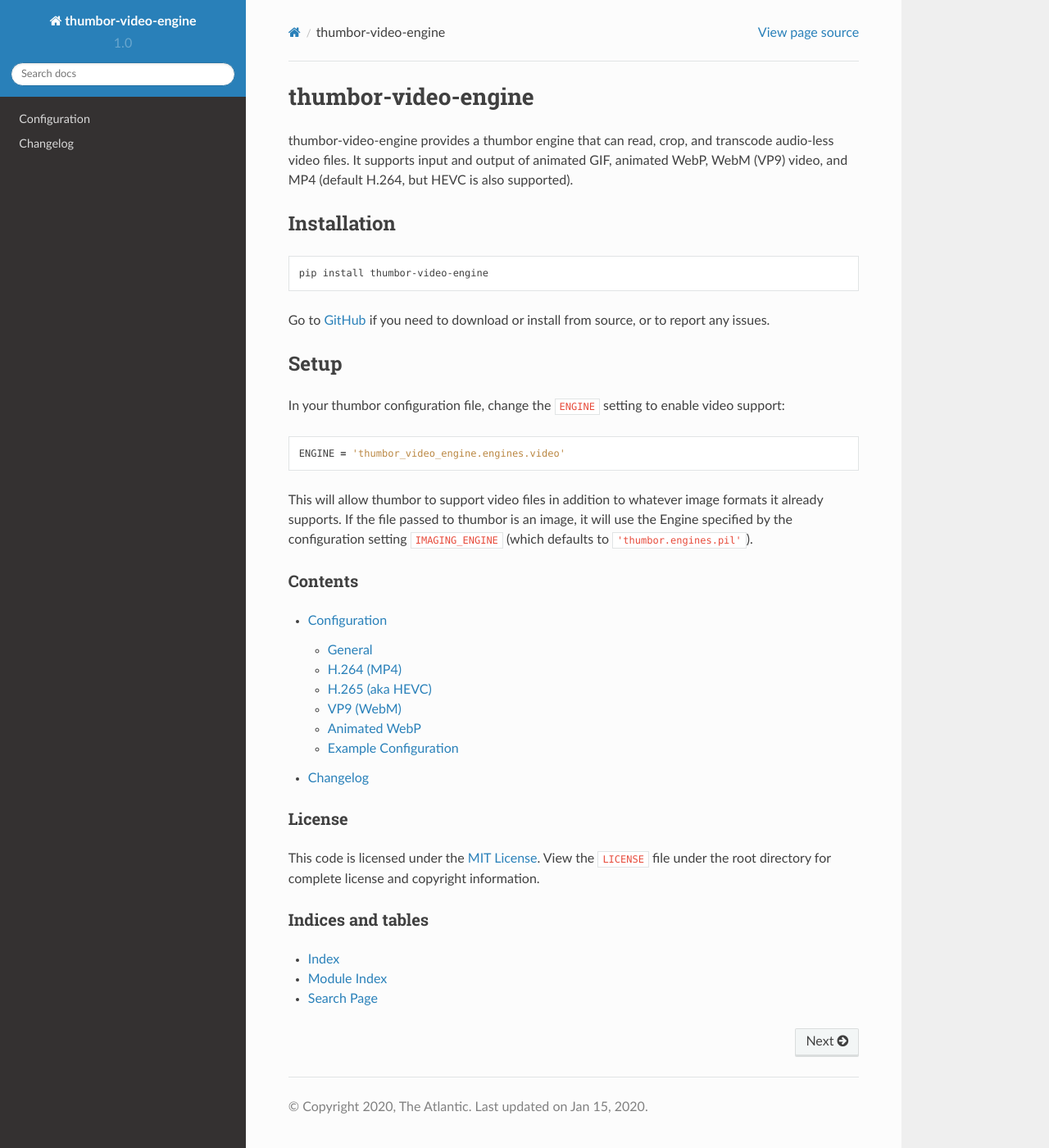
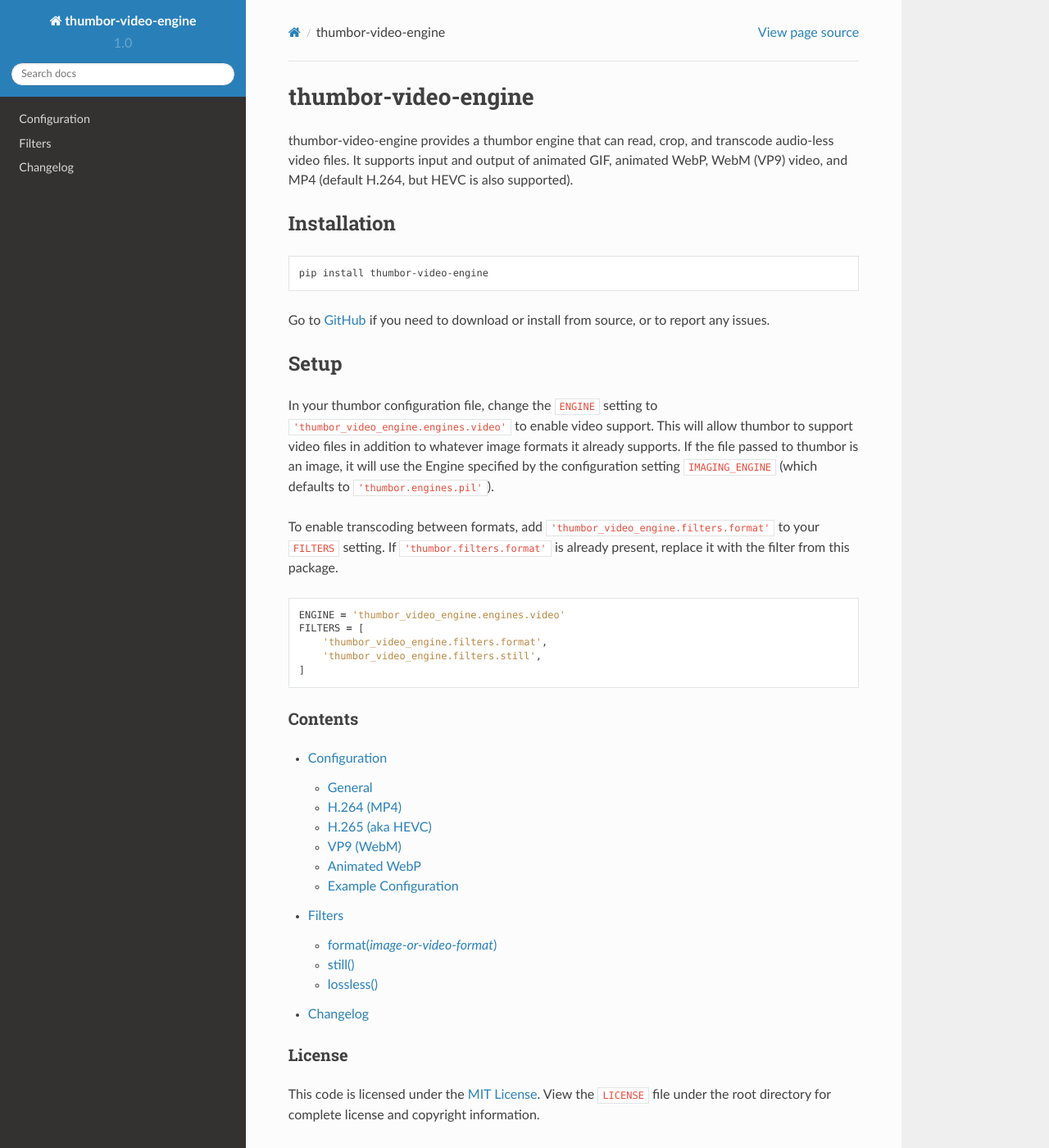
Before and after one commit to theatlantic/thumbor-video-engine, a Sphinx documentation site: the page built from docs/index.rst, in a window 1280 px wide and 1400 px high. Shown: the whole window at 82% size. Built offline with Sphinx 7.4.7 and the Read the Docs theme 2.0.0, drawn with Linux system fonts in a browser that asks for light colours.

Commit message:
Add documentation on filters

```diff
--- a/docs/index.rst
+++ b/docs/index.rst
@@ -22,17 +22,25 @@
 Setup
 =====
 
-In your thumbor configuration file, change the ``ENGINE`` setting to enable
-video support:
+In your thumbor configuration file, change the ``ENGINE`` setting to
+``'thumbor_video_engine.engines.video'`` to enable video support.
+This will allow thumbor to support video files in addition to whatever image
+formats it already supports. If the file passed to thumbor is an image, it will
+use the Engine specified by the configuration setting ``IMAGING_ENGINE``
+(which defaults to ``'thumbor.engines.pil'``).
+
+To enable transcoding between formats, add ``'thumbor_video_engine.filters.format'``
+to your ``FILTERS`` setting. If ``'thumbor.filters.format'`` is already present,
+replace it with the filter from this package.
 
 .. code-block:: python
 
     ENGINE = 'thumbor_video_engine.engines.video'
+    FILTERS = [
+        'thumbor_video_engine.filters.format',
+        'thumbor_video_engine.filters.still',
+    ]
 
-This will allow thumbor to support video files in addition to whatever image
-formats it already supports. If the file passed to thumbor is an image, it will
-use the Engine specified by the configuration setting ``IMAGING_ENGINE``
-(which defaults to ``'thumbor.engines.pil'``).
 
 Contents
 --------
@@ -41,6 +49,7 @@
    :maxdepth: 2
 
    configuration
+   filters
    changelog
 
 License
```
Also changed, not shown: docs/filters.rst (added, +30 -0 lines).
